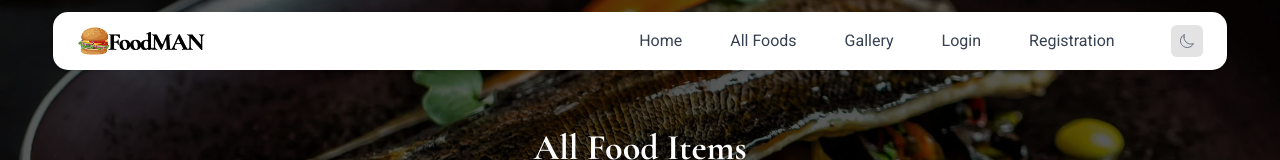
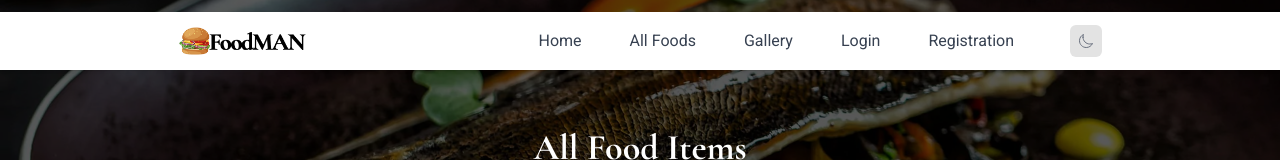
Before and after one commit to dmsumon2020/foodman, a React (Vite) app: page /all-foods in a window 1280 px wide. Shown: the top 160 px of the page. Built offline with nearby package versions, Linux system fonts and the light colour scheme; no server answers.

Commit message:
fixed navbar style

```diff
--- a/src/Components/Navbar/Navbar.jsx
+++ b/src/Components/Navbar/Navbar.jsx
@@ -64,11 +64,11 @@ const Navbar = () => {
   return (
     <nav className="fixed top-0 left-0 w-full z-50 ">
       <div
-        className={`w-11/12 mx-auto px-6 py-2 shadow bg-white dark:bg-gray-800 mt-3 transition-all duration-300 rounded-[15px] ${
+        className={`px-6 py-2 shadow bg-white dark:bg-gray-800 mt-3 transition-all duration-300 rounded-[15px]X ${
           isScrolled ? "scroll-menu" : ""
         }`}
       >
-        <div className="lg:flex lg:items-center lg:justify-between">
+        <div className="w-11/12 md:w-9/12 mx-auto lg:flex lg:items-center lg:justify-between">
           <div className="flex items-center justify-between">
             <button onClick={handleLogoClick}>
               <img className="w-auto h-6 sm:h-7" src={logo} alt="Logo" />
```
